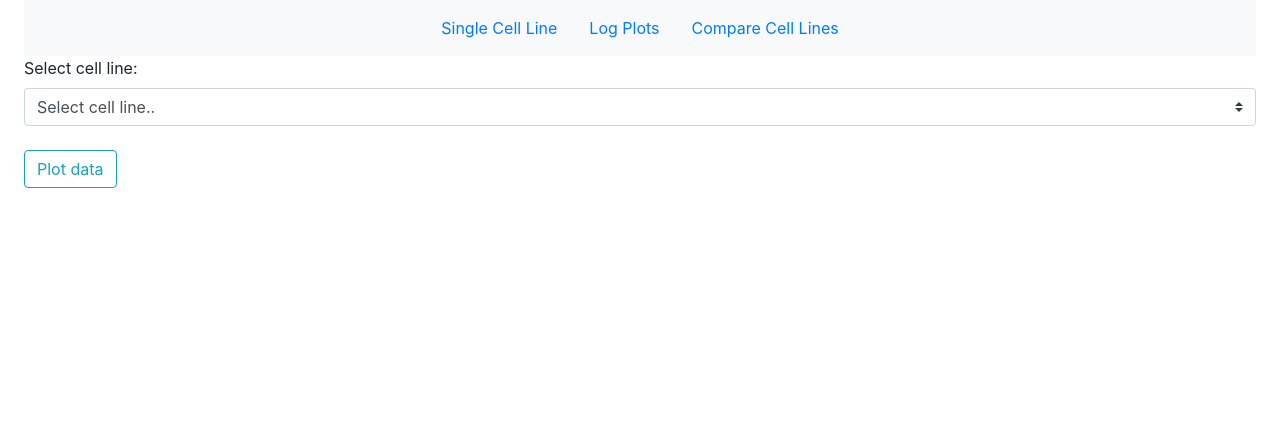
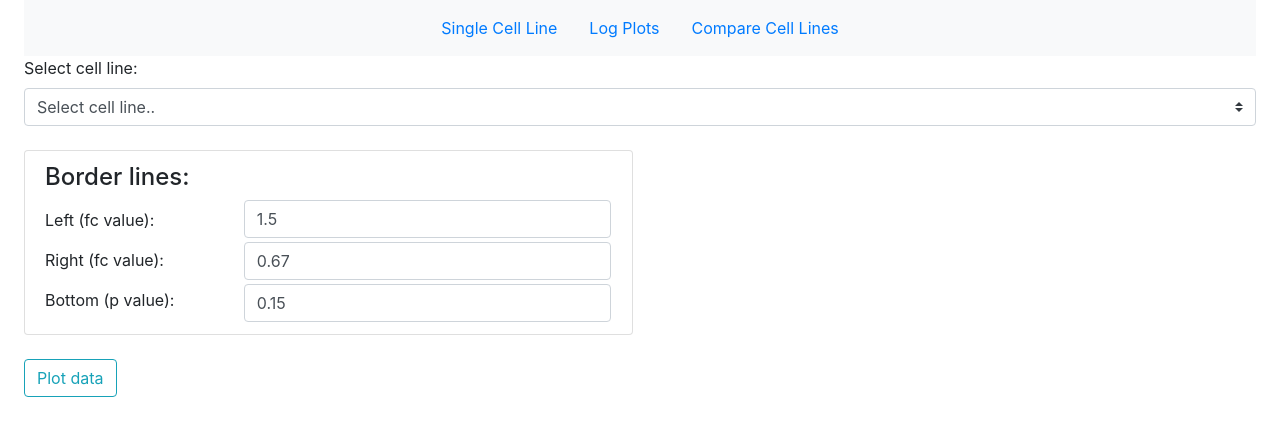
Before and after one commit to kate-v-stepanova/crispr_analysis, a Flask app: page /log_plots in a window 1280 px wide. Shown: the top 436 px of the page. Run offline with Flask 2, Linux system fonts and the light colour scheme; data that the repository does not hold is empty; some libraries are stand-ins or nearby versions.

Commit message:
Log plots: show volcano instead of scatter plot

```diff
--- a/static/custom_js/log_plots.js
+++ b/static/custom_js/log_plots.js
@@ -18,11 +18,17 @@ $(document).ready(function() {
         var cell_line = $('#cell_line_select').val();
         // setting up the max number of points
         var turbo_threshold = GENES.length;
-
+        var left = $('#cell_line_chart').attr('data-left-line');
+        var right = $('#cell_line_chart').attr('data-right-line');
+        var bottom = $('#cell_line_chart').attr('data-bottom-line');
         Highcharts.chart('cell_line_chart', {
             chart: {
                 type: 'scatter',
-                zoomType: 'xy'
+                zoomType: 'xy',
+                height: 600,
+            },
+            legend: {
+                enabled: false
             },
             title: {
                 text: 'Fold change against p value for selected cell line:<b>' + cell_line + '</b>'
@@ -31,11 +37,38 @@ $(document).ready(function() {
                 title: {
                     text: 'log2(fc)'
                 },
+                plotLines: [{
+                    color: 'black',
+                    dashStyle: 'dash',
+                    value: right,
+                    width: 1,
+                    label: {
+                        text: 'log2(fc)=' + right,
+                    }
+                },
+                {
+                    color: 'black',
+                    dashStyle: 'dash',
+                    value: left,
+                    width: 1,
+                    label: {
+                        text: 'log2(fc)=' + left,
+                    }
+                }]
             },
             yAxis: {
                 title: {
                     text: '-log10(pval)'
-                }
+                },
+                plotLines: [{
+                    color: 'black',
+                    dashStyle: 'dash',
+                    value: bottom,
+                    width: 1,
+                    label: {
+                        text: '-log10(pval)=' + bottom,
+                    }
+                }]
             },
             plotOptions: {
                 scatter: {
@@ -56,10 +89,19 @@ $(document).ready(function() {
                         }
                     },
                     tooltip: {
-                        headerFormat: '<b>cell line: {point.series.name}</b><br>',
-                        pointFormat: '<b>gene: {point.gene_id}</b><br>' +
-                                '<b>log2(pval):</b> {point.y}<br><b>-log10(fc):</b> {point.x}<br>' +
-                                    '<b>p value:</b> {point.pval}<br><b>fc:</b> {point.fc}',
+                        headerFormat: '<b>cell line: ' + cell_line +'</b><br>',
+                        pointFormatter: function() {
+                            var log_10;
+                            console.log(this.infinity);
+                            if (this.infinity == true) {
+                                log_10 = 'plus infinity'
+                            } else {
+                                log_10 = this.y
+                            }
+                            return '<b>gene: ' + this.gene_id + '</b><br>' +
+                            '<b>log2(pval):</b>' + this.x + '<br><b>-log10(fc):</b> ' + log_10 +'<br>' +
+                                '<b>p value:</b>' + this.pval + '<br><b>fc:</b> ' + this.fc;
+                        },
                     }
                 }
             },
--- a/templates/log_plots.html
+++ b/templates/log_plots.html
@@ -11,8 +11,35 @@
       <option value="{{ cell_line }}" {% if selected_cell_line==cell_line %}selected{% endif %}>{{ cell_line}}</option>
     {% endfor %}
   </select>
+
+
+  <div class="row ml-0 mt-4" id="data_filters">
+  {# WILD TYPE FILTER #}
+    {# FC #}
+    <div class="list-group col-sm-6" id="wt_filter">
+      {# <h2>WT Filter</h2> #}
+      <div class="list-group-item">
+        <h4 class="list-item-heading">Border lines:</h4>
+        <div class="list-group-item-text">
+          <div class="row">
+            <div class="col-sm-4">
+              <label class="mt-2" for="left">Left (fc value):</label><br>
+              <label class="mt-2" for="right">Right (fc value):</label><br>
+              <label class="mt-2" for="bottom">Bottom (p value):</label>
+            </div>
+            <div class="col-sm-8">
+              <input class="form-control input-sm" type="number" name="left" min="0.0" step="0.01" value="1.5" id="left">
+              <input class="form-control input-sm mt-1" type="number" name="right" min="0.0" step="0.01" value="0.67" id="right">
+              <input class="form-control input-sm mt-1" type="number" name="bottom" min="0.0" step="0.01" value="0.15" id="bottom">
+            </div>
+          </div>
+        </div>
+      </div>
+    </div>
+  </div>
   <button class="btn btn-outline-info mt-4" type="submit" id="plot_button">Plot data</button>
 </form>
 
-<div id="cell_line_chart" data-plot-series="{{ plot_series }}" data-genes="{{ genes }}"></div>
+<div id="cell_line_chart" data-plot-series="{{ plot_series }}" data-genes="{{ genes }}" data-left-line="{{ left }}"
+    data-right-line="{{ right }}" data-bottom-line="{{ bottom }}"></div>
 {% endblock %}
--- a/url_handlers/log_plots.py
+++ b/url_handlers/log_plots.py
@@ -2,6 +2,7 @@ import math
 
 from flask import Blueprint, render_template, request
 import pandas as pd
+import numpy as np
 
 
 log_plots_page = Blueprint('log_plots', __name__)
@@ -21,15 +22,120 @@ def get_log_plots():
         df = pd.read_msgpack(rdb.get(cell_line))
         df = df[['gene_id', 'fc', 'pval']]
 
+        #  dash lines
+        left = float(request.form.get('right'))
+        right = float(request.form.get('left'))
+        bottom = float(request.form.get('bottom'))
+
+        left_line = round(math.log2(left), 2)
+        right_line = round(math.log2(right), 2)
+        bottom_line = -round(math.log10(bottom), 2)
+
         genes = df['gene_id'].tolist()
         df['log_2_fc'] = df['fc'].apply(lambda x: math.log2(x))
-        df['minus_log_10_pval'] = df['pval'].apply(lambda y: -math.log10(y) if y != 0 else -1)
+        df['minus_log_10_pval'] = df['pval'].apply(lambda y: -math.log10(y) if y != 0 else np.nan)
+
+        df = df.round(decimals=3)
+        max_val = df['minus_log_10_pval'].max().round(decimals=3)
+
         df.columns = ['gene_id', 'fc', 'pval', 'x', 'y']
-        df = df.round(decimals=3)
+        left_df = df.loc[(df['fc'] <= left) & (df['pval'] <=bottom)]
+        right_df = df.loc[(df['fc'] >= right) & (df['pval'] <=bottom)]
+        bottom_df = df[~df.isin(left_df) & ~df.isin(right_df)].dropna()
+        right_df = right_df.fillna(max_val+0.5)
+        left_df = left_df.fillna(max_val+0.5)
         plot_series = [{
-            'name': cell_line,
-            'data': list(df.T.to_dict().values()),
-            'turboThreshold': len(df)
+                'name': cell_line,
+                'data': list(bottom_df.dropna().T.to_dict().values()),
+                'turboThreshold': len(bottom_df),
+                'marker': {
+                    'symbol': 'circle',
+                    'radius': 5,
+                },
+                'color': 'grey',
+            },
+            {
+                'name': cell_line,
+                'data': list(left_df.dropna().T.to_dict().values()),
+                'turboThreshold': len(left_df),
+                'color': 'red',
+                'marker': {
+                    'symbol': 'circle',
+                    'radius': 5,
+                },
+            },
+            {
+                'name': cell_line,
+                'data': list(right_df.dropna().T.to_dict().values()),
+                'turboThreshold': len(right_df),
+                'color': 'blue',
+                'marker': {
+                    'symbol': 'circle',
+                    'radius': 5,
+                },
         }]
+
+        # # # it slows down the page too much
+        # # data for normalized counts
+        # counts_series = {}
+        # for gene in genes:
+        #     gene_df = pd.read_msgpack(rdb.get('{}_counts'.format(gene)))
+        #     series_before = []
+        #     series_after = []
+        #     outliers = []
+        #     key = 'RPE_{}'.format(cell_line)
+        #     df = gene_df.loc[gene_df['cell_line'] == key]
+        #
+        #     # keep only the ones that are within +3 to -3 standard deviations
+        #     without_outliers = df[np.abs(df.norm_counts - df.norm_counts.mean()) <= (3 * df.norm_counts.std())]
+        #     only_outliers = df[np.abs(df.norm_counts - df.norm_counts.mean()) > (3 * df.norm_counts.std())]
+        #     before = without_outliers.loc[without_outliers['treatment'] == 0]
+        #     after = without_outliers.loc[without_outliers['treatment'] == 1]
+        #
+        #     # calculate boxplot data
+        #     q1, median, q3 = before.norm_counts.quantile([0.25, 0.5, 0.75]).round(decimals=3).tolist()
+        #     series_before.append([
+        #         before['norm_counts'].min(),
+        #         q1,
+        #         median,
+        #         q3,
+        #         before['norm_counts'].max()])
+        #     q1, median, q3 = after.norm_counts.quantile([0.25, 0.5, 0.75]).tolist()
+        #     series_after.append([
+        #         after['norm_counts'].min(),
+        #         q1,
+        #         median,
+        #         q3,
+        #         after['norm_counts'].max()])
+        #     for index, row in only_outliers.iterrows():
+        #         i=0
+        #         x = i
+        #         y = round(row['norm_counts'], 3)
+        #         treatment = 'Before Treatment' if int(row['treatment']) == 0 else 'After Treatment'
+        #         outliers.append({
+        #             'x': x,
+        #             'y': y,
+        #             'treatment': treatment,
+        #             'cell_line': cell_line,
+        #             'color': 'black' if treatment == 'After Treatment' else '#7cb5ec'
+        #         })
+        #     counts_series[gene] = [{
+        #         'name': 'Before Treatment',
+        #         'data': series_before,
+        #         'color': '#7cb5ec',
+        #     }, {
+        #         'name': 'After Treatment',
+        #         'data': series_after,
+        #         'color': 'black',
+        #     }, {'name': 'Outliers',
+        #         'type': 'scatter',
+        #         'data': outliers,
+        #         'color': 'black',
+        #         'tooltip': {
+        #             'pointFormat': '<br>cell line: {point.cell_line}<br>norm. counts: {point.y}<br>treatment: {point.treatment}',
+        #         }
+        #         }
+        #     ]
         return render_template('log_plots.html', cell_lines=cell_lines, selected_cell_line=cell_line,
-                               plot_series=plot_series, genes=genes)
+                               plot_series=plot_series, genes=genes, right=right_line, left=left_line, bottom=bottom_line,
+                               )
```
